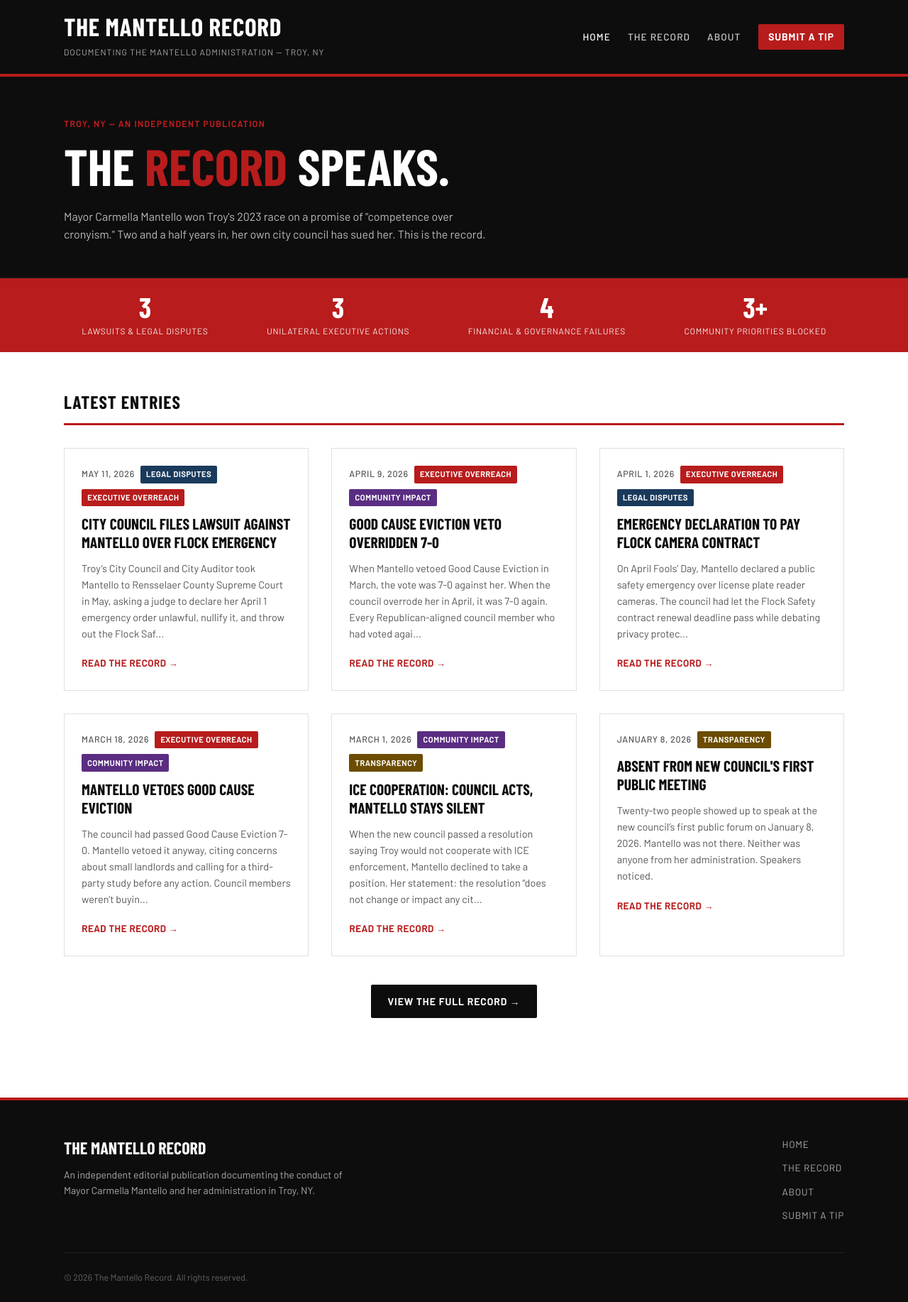
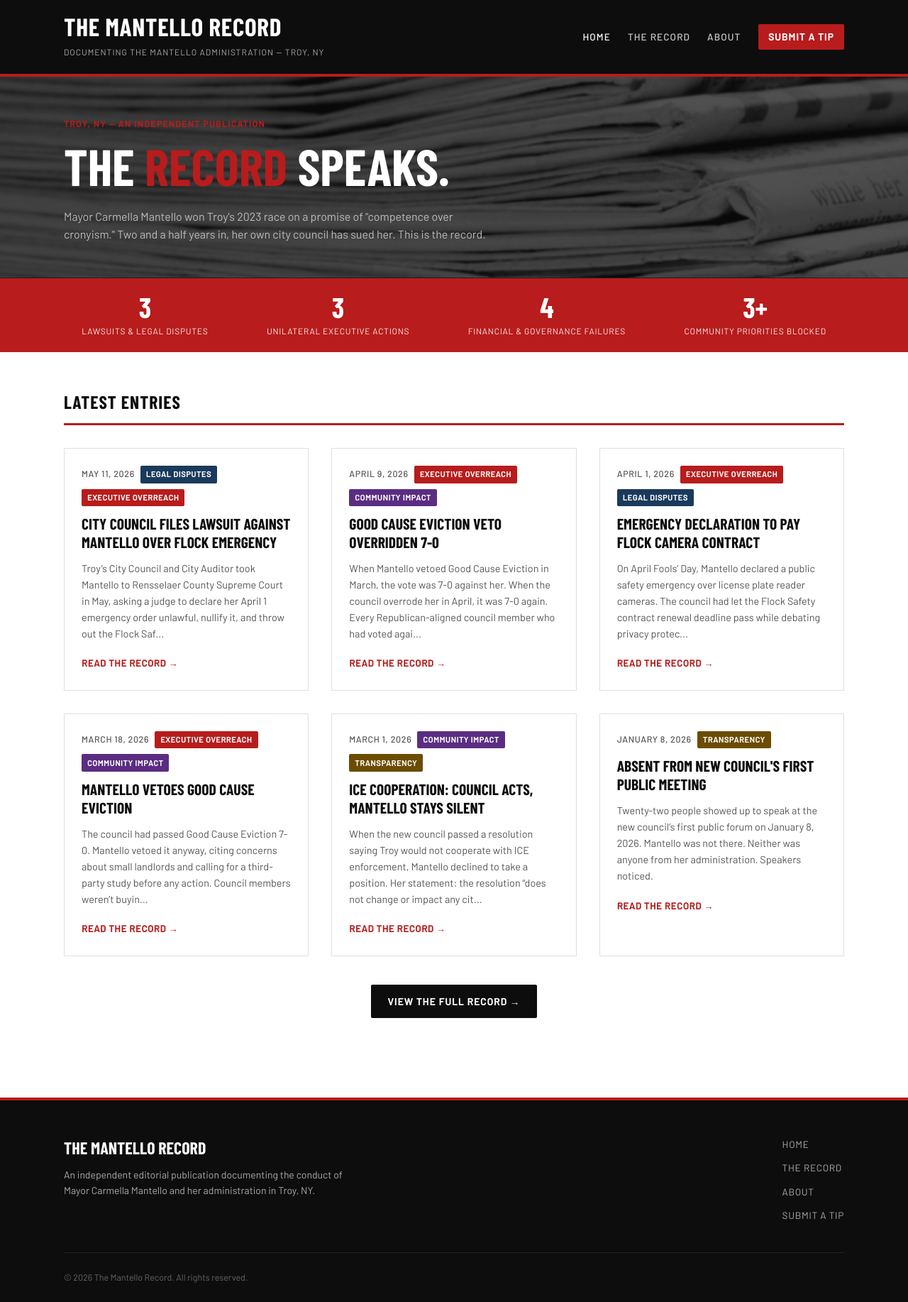
Before and after one commit to MdevitSEC/the-mantello-record, a Jekyll site: the page built from index.html, in a window 1280 px wide. Shown: the whole page at 71% size. Built offline with Jekyll 4.4.1, drawn with Linux system fonts in a browser that asks for light colours; some web fonts are replaced.

Commit message:
Add newspaper hero image as homepage background
Co-Authored-By: Claude Sonnet 4.6 <noreply@anthropic.com>

```diff
--- a/assets/css/main.scss
+++ b/assets/css/main.scss
@@ -96,13 +96,22 @@ img { max-width: 100%; display: block; }
 
 /* --- Hero (Homepage) --- */
 .site-hero {
-  background: var(--black);
+  background: var(--black) url('/assets/images/newspaperhero.png') center center / cover no-repeat;
+  position: relative;
   padding: 3.5rem 1.5rem 3rem;
   border-bottom: 1px solid #222;
+}
+.site-hero::before {
+  content: '';
+  position: absolute;
+  inset: 0;
+  background: rgba(13, 13, 13, 0.72);
 }
 .hero-inner {
   max-width: var(--max-width);
   margin: 0 auto;
+  position: relative;
+  z-index: 1;
 }
 .hero-label {
   font-family: var(--font-ui);
```
Also changed, not shown: assets/images/newspaperhero.png (added).
